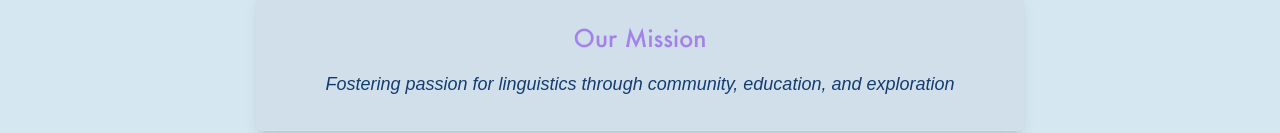
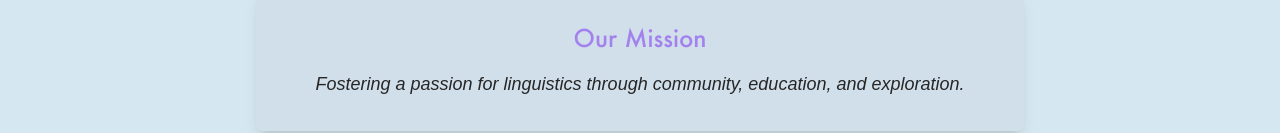
Before and after one commit to DevT02/qUALMS-website, a Next.js app: page / in a window 1280 px wide. Shown: the part 667-800 px from the top of the page. Built offline with nearby package versions, Linux system fonts and the light colour scheme; a web font is replaced by a local one.

Commit message:
small rounded corner change

```diff
--- a/src/app/page.tsx
+++ b/src/app/page.tsx
@@ -93,8 +93,8 @@ export default function Home() {
           className={`max-w-3xl mx-auto text-center mb-16 p-8 bg-slate-300/40 rounded-lg shadow-lg border border-ice-100/10 transition-all duration-500 ${missionVisible ? 'opacity-100 translate-y-0' : 'opacity-0 translate-y-8'}`}
         >
           <h2 className="text-2xl font-semibold mb-4 text-lavender">Our Mission</h2>
-          <p className="text-lg italic">
-            Fostering passion for linguistics through community, education, and exploration
+          <p className="text-lg italic text-neutral-800">
+            Fostering a passion for linguistics through community, education, and exploration.
           </p>
         </div>
 
```
